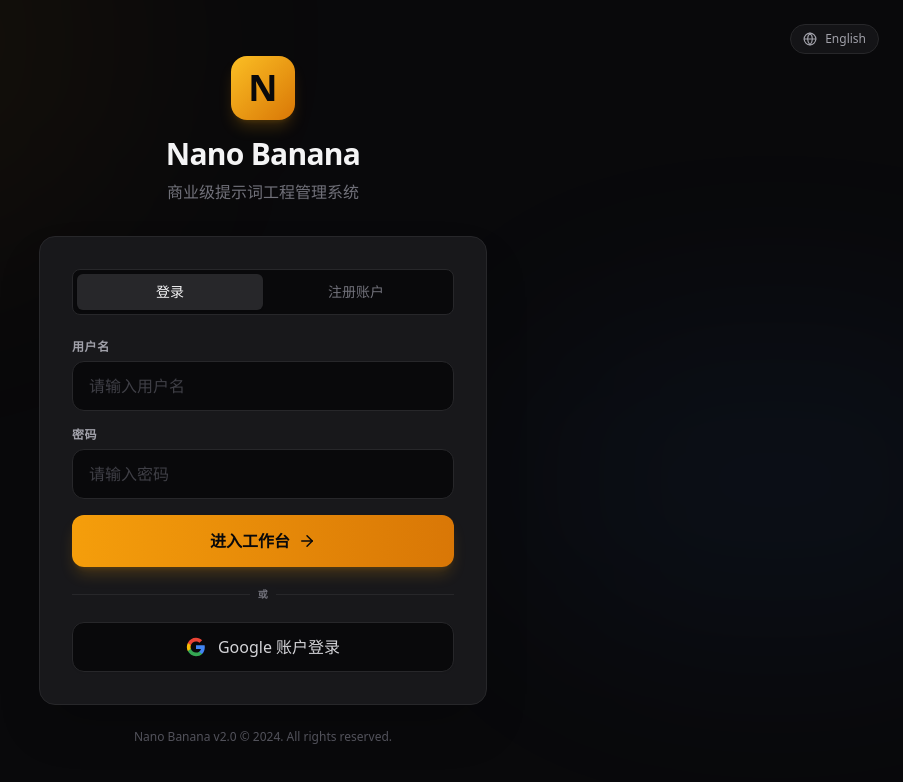
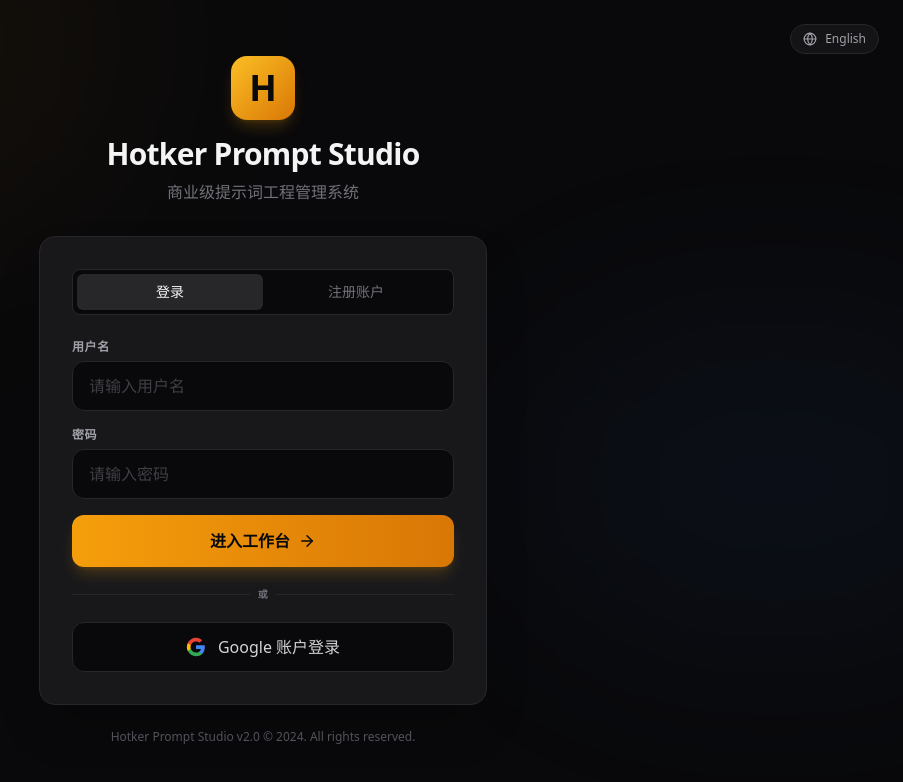
Before and after one commit to hotker/HotkerPromptManager, a React (Vite) app: page / in a window 1280 px wide. Shown: the top 782 px of the page, without its empty margins (377-1280 px from the left). Built offline with nearby package versions, Linux system fonts and the light colour scheme.

Commit message:
refactor: Rename application to Hotker Prompt Studio
Update branding and application name from "Nano Banana" to "Hotker Prompt Studio" across the codebase. This includes titles, logos, and internal references for a consistent brand identity.

```diff
--- a/App.tsx
+++ b/App.tsx
@@ -48,7 +48,7 @@
 
   if (isLoadingAuth) {
     return <div className="h-screen bg-zinc-950 flex items-center justify-center text-banana-500">
-      <span className="animate-pulse">Loading Nano Banana...</span>
+      <span className="animate-pulse">Loading Hotker Prompt Studio...</span>
     </div>;
   }
 
--- a/components/AuthPage.tsx
+++ b/components/AuthPage.tsx
@@ -104,9 +104,9 @@
         <div className="w-full max-w-md">
           <div className="text-center mb-8">
             <div className="inline-flex items-center justify-center w-16 h-16 rounded-2xl bg-gradient-to-br from-banana-400 to-banana-600 mb-4 shadow-lg shadow-banana-500/20">
-              <span className="text-4xl font-bold text-zinc-950">N</span>
+              <span className="text-4xl font-bold text-zinc-950">H</span>
             </div>
-            <h1 className="text-3xl font-bold text-zinc-100 tracking-tight">Nano Banana</h1>
+            <h1 className="text-3xl font-bold text-zinc-100 tracking-tight">Hotker Prompt Studio</h1>
             <p className="text-zinc-500 mt-2">{text.subtitle}</p>
           </div>
 
@@ -218,7 +218,7 @@
 
           </div>
           <p className="text-center text-xs text-zinc-600 mt-6">
-            Nano Banana v2.0 &copy; 2024. All rights reserved.
+            Hotker Prompt Studio v2.0 &copy; 2024. All rights reserved.
           </p>
         </div>
       </div>
--- a/components/BuilderView.tsx
+++ b/components/BuilderView.tsx
@@ -16,7 +16,7 @@
 export const BuilderView: React.FC<BuilderViewProps> = ({ modules, templates, saveTemplate, addLog, userApiKey, currentUser }) => {
   // Builder State
   const [selectedModuleIds, setSelectedModuleIds] = useState<string[]>([]);
-  const [templateName, setTemplateName] = useState('新建 Nano 模板');
+  const [templateName, setTemplateName] = useState('新建 Hotker 模板');
   const [config, setConfig] = useState<FixedConfig>(DEFAULT_CONFIG);
 
   // Execution State
@@ -115,7 +115,7 @@
   const handleDownloadImage = (dataUrl: string) => {
     const link = document.createElement('a');
     link.href = dataUrl;
-    link.download = `nano-banana-gen-${Date.now()}.png`;
+    link.download = `hotker-gen-${Date.now()}.png`;
     document.body.appendChild(link);
     link.click();
     document.body.removeChild(link);
--- a/components/Dashboard.tsx
+++ b/components/Dashboard.tsx
@@ -91,7 +91,7 @@
     const url = URL.createObjectURL(blob);
     const a = document.createElement('a');
     a.href = url;
-    a.download = `nano-banana-backup-${currentUser.username}-${new Date().toISOString().slice(0, 10)}.json`;
+    a.download = `hotker-prompt-backup-${currentUser.username}-${new Date().toISOString().slice(0, 10)}.json`;
     document.body.appendChild(a);
     a.click();
     document.body.removeChild(a);
--- a/components/LibraryView.tsx
+++ b/components/LibraryView.tsx
@@ -90,7 +90,7 @@
       <div className="flex justify-between items-center mb-6">
         <div>
           <h2 className="text-2xl font-bold text-zinc-100">模块库</h2>
-          <p className="text-zinc-400 text-sm mt-1">管理可复用的提示词片段 (Nano Banana 积木)</p>
+          <p className="text-zinc-400 text-sm mt-1">管理可复用的提示词片段 (Hotker 积木)</p>
         </div>
         <button
           onClick={() => openModal()}
--- a/components/Sidebar.tsx
+++ b/components/Sidebar.tsx
@@ -74,10 +74,10 @@
       <div className="w-64 bg-zinc-900 h-full border-r border-zinc-800 flex flex-col relative z-20">
         <div className="p-6 border-b border-zinc-800 flex items-center gap-3">
           <div className="w-8 h-8 rounded-lg bg-gradient-to-br from-banana-400 to-banana-600 flex items-center justify-center text-zinc-950 font-bold text-lg">
-            N
+            H
           </div>
           <div>
-            <h1 className="font-bold text-zinc-100 tracking-tight">Nano Banana</h1>
+            <h1 className="font-bold text-zinc-100 tracking-tight">Hotker Prompt Studio</h1>
             <p className="text-xs text-zinc-500">提示词工坊</p>
           </div>
         </div>
--- a/index.html
+++ b/index.html
@@ -3,7 +3,7 @@
   <head>
     <meta charset="UTF-8" />
     <meta name="viewport" content="width=device-width, initial-scale=1.0" />
-    <title>Nano Banana 提示词工坊</title>
+    <title>Hotker Prompt Studio</title>
   <script type="importmap">
 {
   "imports": {
```
